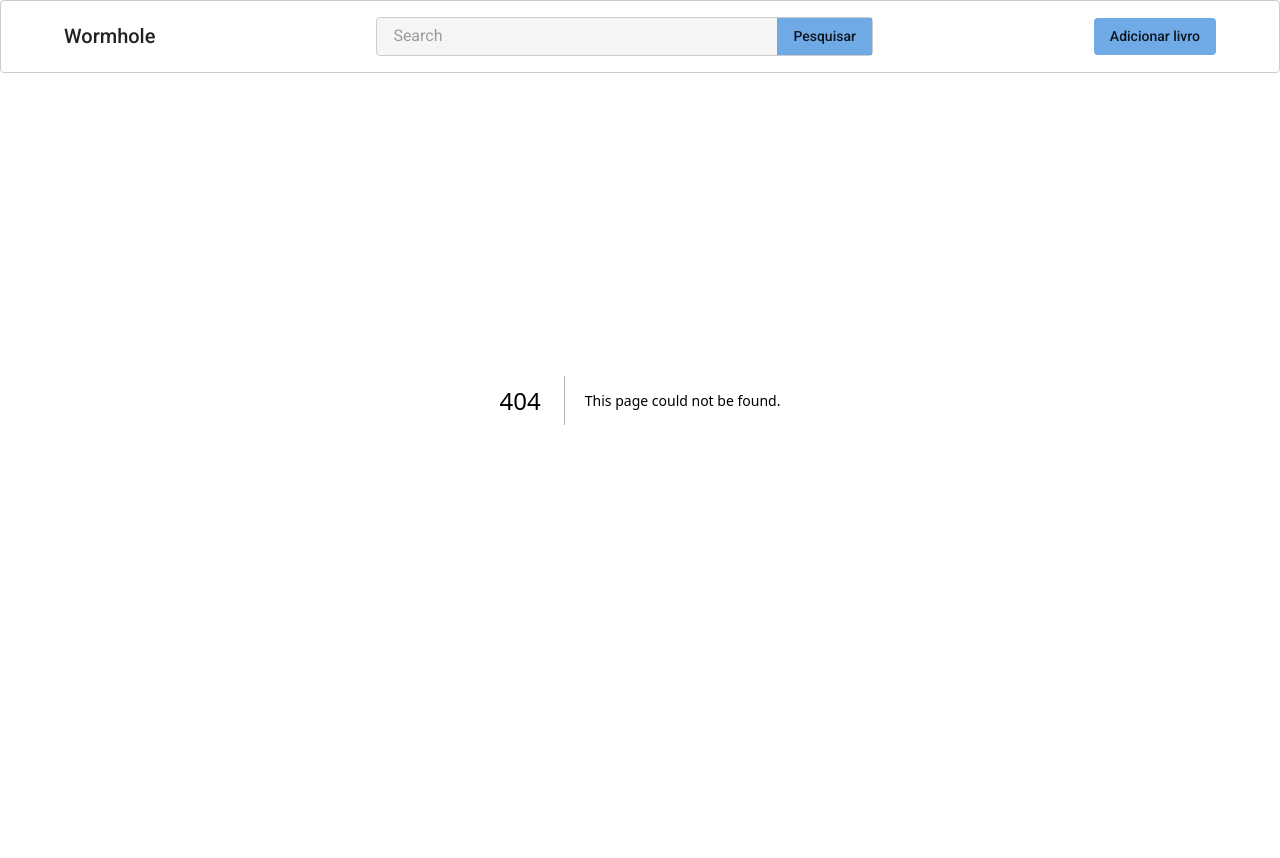
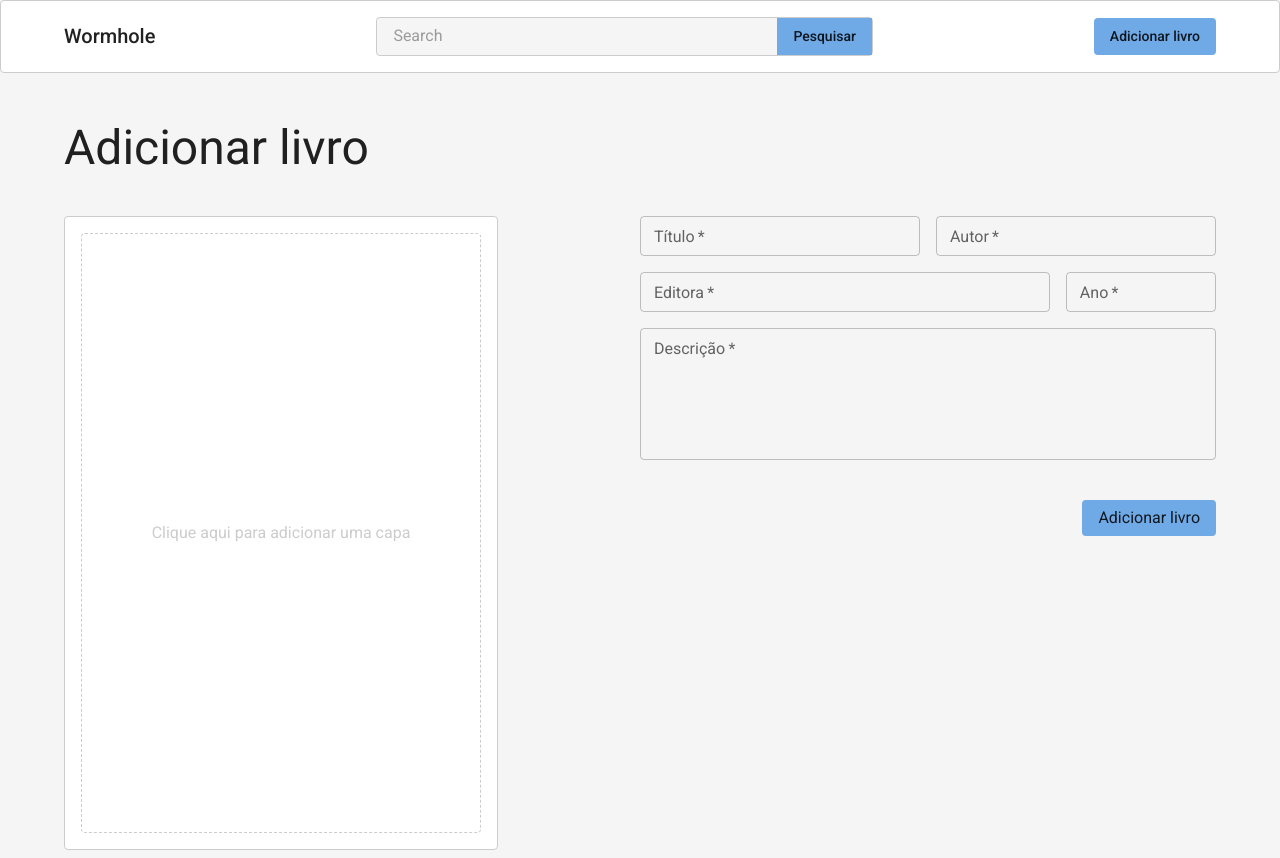
Before and after one commit to coalasaude/coala-challenge, a Next.js app in the folder front-end/: page /books/create in a window 1280 px wide. Before the commit this address had no page. Before the commit the page ends 800 px from the top, so only its background shows below. Built offline with nearby package versions, Linux system fonts and the light colour scheme.

Commit message:
feat: add create book

```diff
--- /dev/null
+++ b/front-end/app/books/create/page.tsx
@@ -0,0 +1,100 @@
+'use client';
+import { useState } from 'react';
+import Image from 'next/image';
+
+import { Box, Container, FormControl, Input, TextField, Typography } from '@mui/material';
+
+import Button from '@/components/Button';
+
+export default function Book() {
+  const [picture, setPicture] = useState<string | null>(null);
+
+  const onChangePicture = (event: React.ChangeEvent<HTMLInputElement>) => {
+    if (!event.target?.files?.[0]) return;
+    setPicture(URL.createObjectURL(event.target?.files?.[0]));
+  };
+
+  const onSubmit = (event: React.FormEvent<HTMLFormElement>) => {
+    event.preventDefault();
+
+    console.log('submit');
+  };
+
+  return (
+    <Container>
+      <Box mt={15}>
+        <Typography variant="h3" component="h1">
+          Adicionar livro
+        </Typography>
+
+        <form onSubmit={onSubmit}>
+          <FormControl
+            margin="normal"
+            fullWidth
+            sx={{ mt: 5, display: 'flex', flexDirection: 'row', justifyContent: 'space-between' }}
+          >
+            <Box>
+              <Typography variant="body1" component="label" htmlFor="book-cover" sx={{ cursor: 'pointer' }}>
+                {picture ? (
+                  <Box
+                    width={400}
+                    height={600}
+                    border="1px dashed #ccc"
+                    borderRadius={1}
+                    display="flex"
+                    justifyContent="center"
+                    alignItems="center"
+                  >
+                    <Image src={picture} width={400} height={600} alt="Capa do livro" />
+                  </Box>
+                ) : (
+                  <Box p={2} sx={{ backgroundColor: '#FFFFFF', border: '1px solid #ccc', borderRadius: '4px' }}>
+                    <Box
+                      width={400}
+                      height={600}
+                      border="1px dashed #ccc"
+                      borderRadius={1}
+                      display="flex"
+                      justifyContent="center"
+                      alignItems="center"
+                    >
+                      <Typography variant="body1" component="span" sx={{ color: '#ccc' }}>
+                        Clique aqui para adicionar uma capa
+                      </Typography>
+                    </Box>
+                  </Box>
+                )}
+              </Typography>
+
+              <Input type="file" id="book-cover" sx={{ display: 'none' }} onChange={onChangePicture} />
+            </Box>
+
+            <Box width="50%">
+              <Box display="flex" width="100%" gap={2}>
+                <TextField variant="outlined" size="small" label="Título" fullWidth required />
+                <TextField variant="outlined" size="small" label="Autor" fullWidth required />
+              </Box>
+
+              <Box display="flex" width="100%" my={2} gap={2}>
+                <TextField variant="outlined" size="small" label="Editora" fullWidth required />
+                <TextField variant="outlined" size="small" label="Ano" type="tel" required />
+              </Box>
+
+              <Box display="flex" width="100%" sx={{ mt: 2 }}>
+                <TextField variant="outlined" size="small" label="Descrição" multiline minRows={5} fullWidth required />
+              </Box>
+
+              <Box width="100%" display="flex" justifyContent="flex-end" mt={5}>
+                <Button type="submit">
+                  <Typography variant="body1" component="span">
+                    Adicionar livro
+                  </Typography>
+                </Button>
+              </Box>
+            </Box>
+          </FormControl>
+        </form>
+      </Box>
+    </Container>
+  );
+}
--- a/front-end/app/components/Banner/index.tsx
+++ b/front-end/app/components/Banner/index.tsx
@@ -16,7 +16,7 @@ type Props = {
 export default function Banner({ book }: Props) {
   return (
     <Box sx={{ width: 200, height: 300, position: 'relative', minWidth: 200 }} title={book.title}>
-      <Link href={`/book/${book.id}`}>
+      <Link href={`/books/${book.id}`}>
         <Image src={book.image} alt="book" fill objectFit="cover" />
       </Link>
     </Box>
--- a/front-end/app/components/Button/index.tsx
+++ b/front-end/app/components/Button/index.tsx
@@ -2,11 +2,19 @@ import { Button as MuiButton } from '@mui/material';
 
 type Props = {
   children: React.ReactNode;
+  sx?: Record<string, unknown>;
+  type?: 'button' | 'submit' | 'reset';
 };
 
-export default function Button({ children }: Props) {
+export default function Button({ children, sx, type }: Props) {
   return (
-    <MuiButton variant="contained" disableElevation disableRipple sx={{ borderRadius: 1, whiteSpace: 'nowrap' }}>
+    <MuiButton
+      type={type}
+      variant="contained"
+      disableElevation
+      disableRipple
+      sx={{ borderRadius: 1, whiteSpace: 'nowrap', ...sx }}
+    >
       {children}
     </MuiButton>
   );
```
Also changed, not shown: front-end/app/books/[bookId]/page.tsx (added, +52 -0 lines), front-end/app/components/Input/index.tsx (added, +35 -0 lines).
